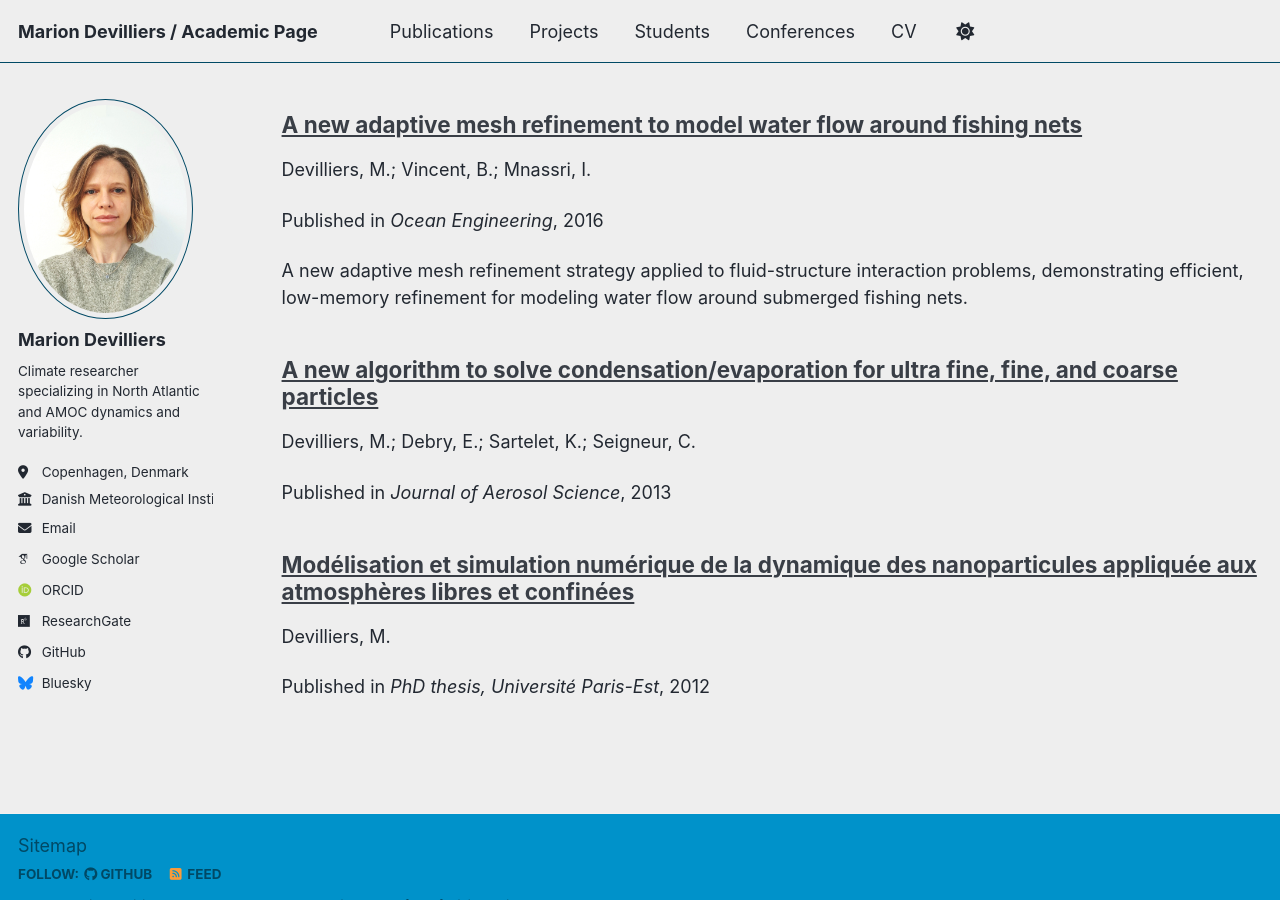
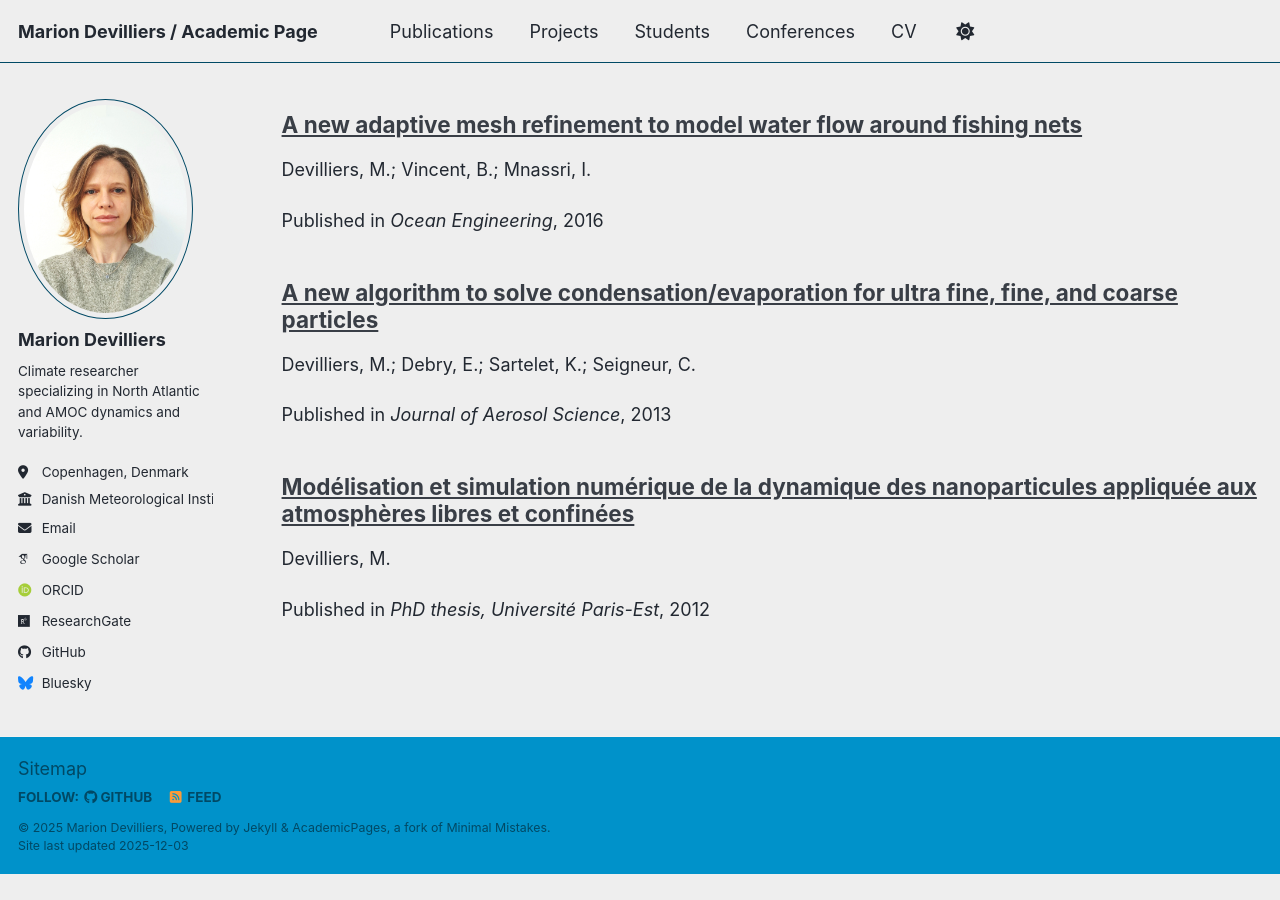
Before and after one commit to mariondevilliers/mariondevilliers.github.io, a Jekyll site: the page built from _pages/publications.html, in a window 1280 px wide and 900 px high, scrolled down 1921 px. Built offline with Jekyll 4.4.1, drawn with Linux system fonts in a browser that asks for light colours; some web fonts are replaced; a script bundle is joined from its source files by our own code; library files that are not in the unit come from our copies; after the commit the page ends 2795 px from its top, so only the background shows below that.

Commit message:
Update 2016-devilliers-mesh-refinement.md

```diff
--- a/_publications/2016-devilliers-mesh-refinement.md
+++ b/_publications/2016-devilliers-mesh-refinement.md
@@ -6,7 +6,6 @@ date: 2016-01-01
 permalink: /publications/devilliers-2016-mesh-refinement/
 doi: "10.1016/j.oceaneng.2015.12.009"
 redirect_to: "https://www.sciencedirect.com/science/article/pii/S0029801815006630"
-excerpt: "A new adaptive mesh refinement strategy applied to fluid-structure interaction problems, demonstrating efficient, low-memory refinement for modeling water flow around submerged fishing nets."
 type: "article"
 venue: "Ocean Engineering"
 category: manuscripts
```
